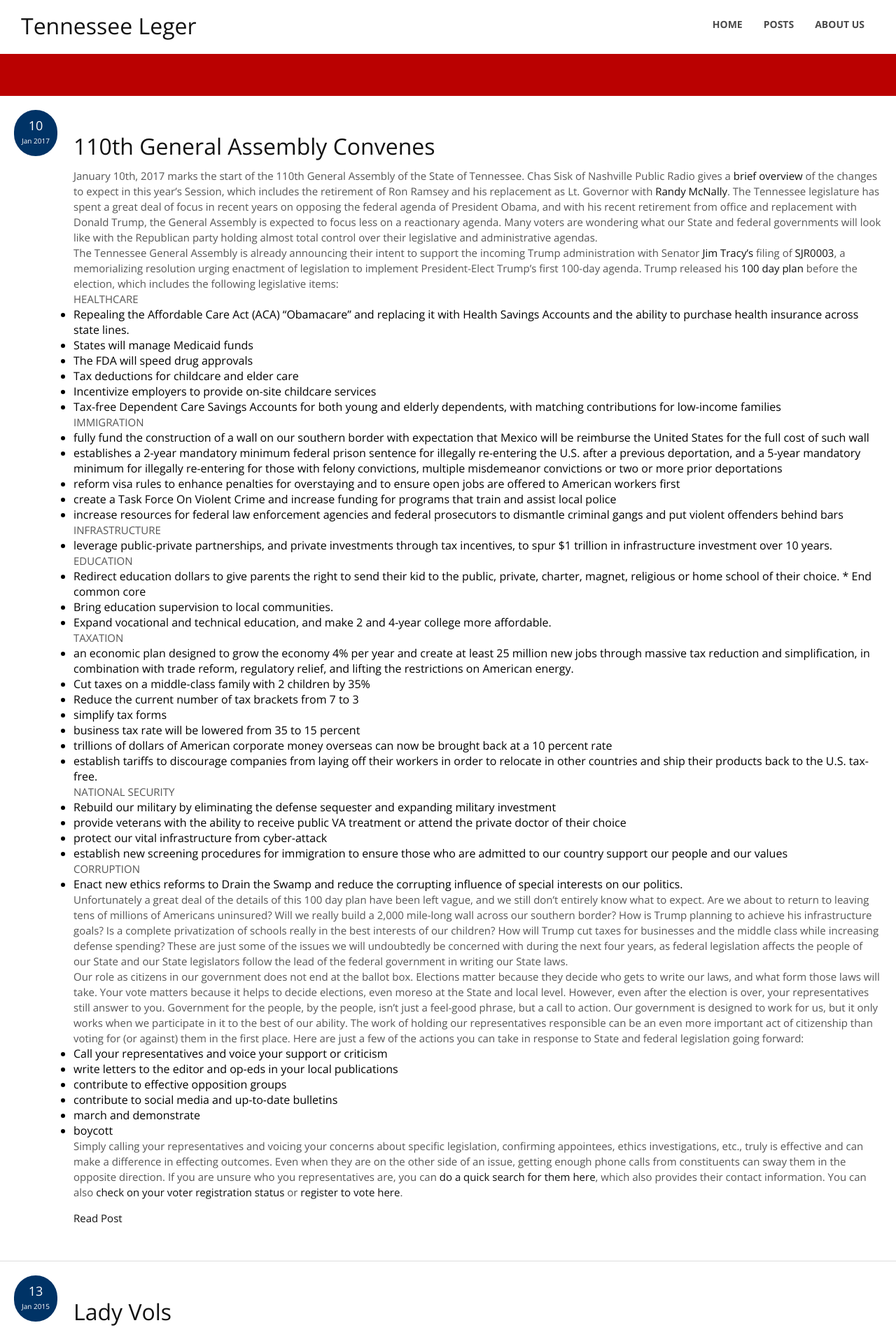
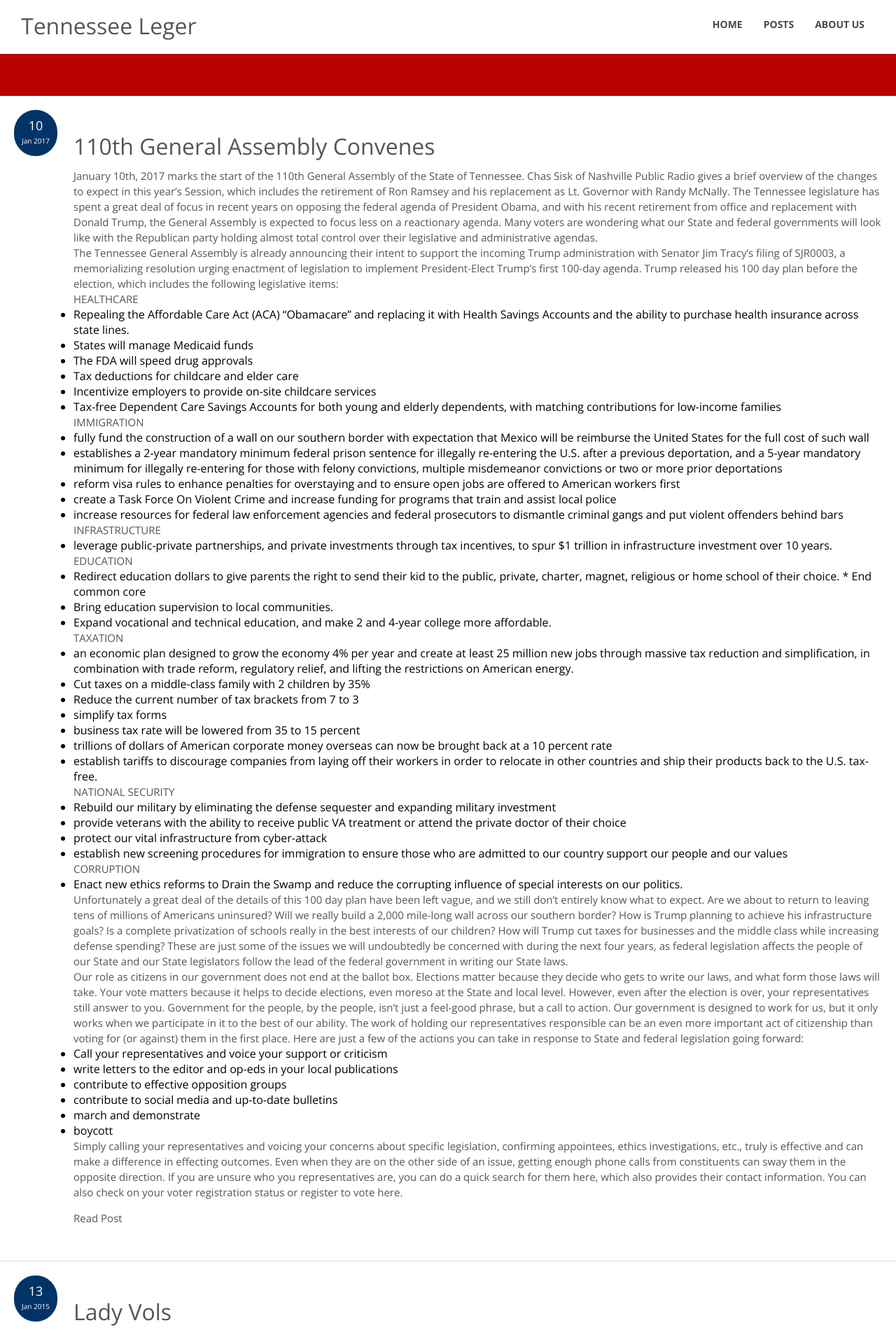
Before and after one commit to TennLeger/tennleger.github.io, a Jekyll site: the page built from index.html, in a window 1280 px wide. Shown: the part 200-2100 px from the top of the page at 70% size. Built offline with Jekyll 4.4.1, drawn with Linux system fonts in a browser that asks for light colours; nearby versions of some CDN libraries; the list of posts is cut into pages by our own code.

Commit message:
text color

```diff
--- a/css/style.css
+++ b/css/style.css
@@ -37,7 +37,7 @@
 
 	a {
 		text-decoration: none;
-		color: #111;
+		color: #555;
 	}
 
 		a:hover {
@@ -45,7 +45,7 @@
 		}
 
 	h1 {
-		color: #111;
+		color: #555;
 		font-weight: 400;
 		margin: 0 !important;
 		margin-bottom: 10px !important;
```
